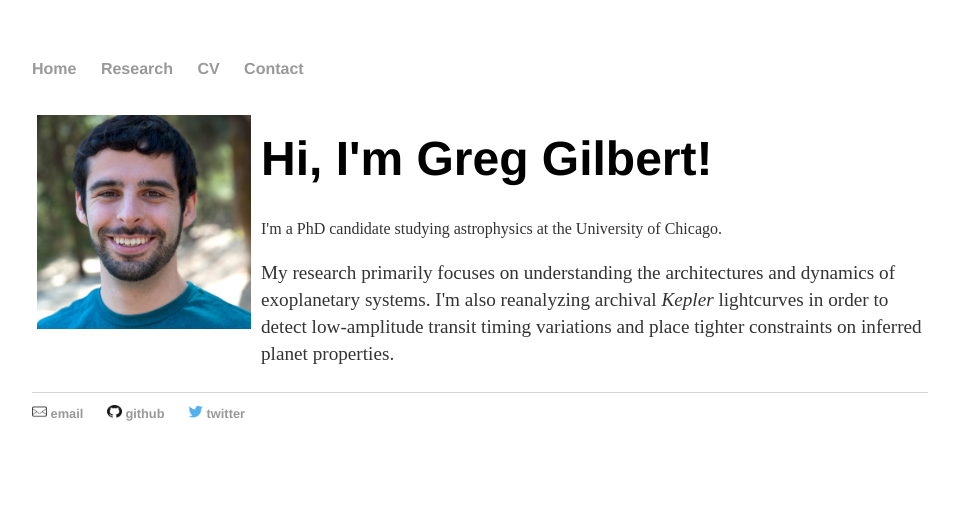
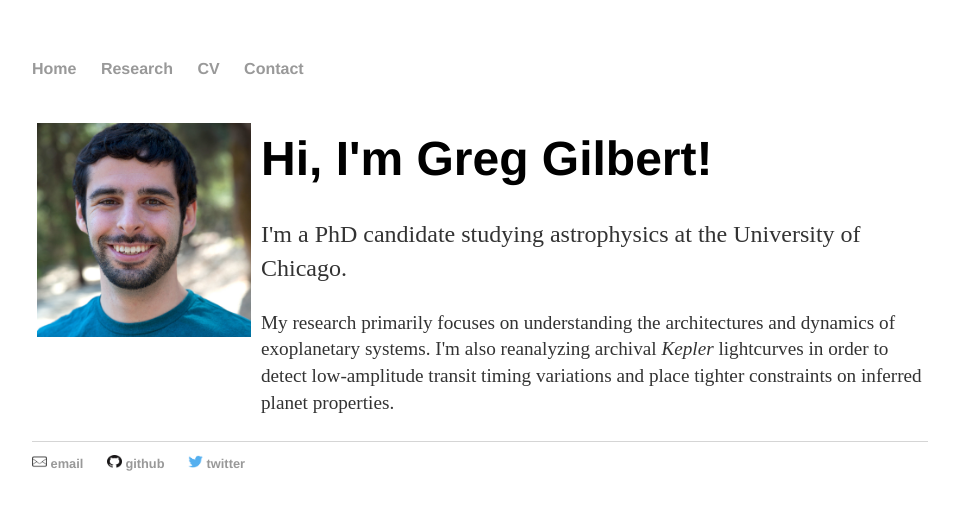
Before and after one commit to gjgilbert/gjgilbert.github.io, a Jekyll site: the page built from index.html, in a window 1280 px wide. Shown: the top 510 px of the page, without its empty margins (160-1119 px from the left). Built offline with Jekyll 4.4.1, drawn with Linux system fonts in a browser that asks for light colours.

Commit message:
Update main.css

```diff
--- a/css/main.css
+++ b/css/main.css
@@ -1,4 +1,3 @@
-
 body {
     margin: 60px auto;
     width: 70%;
@@ -31,7 +30,7 @@ h2 {
 }
 
 p {
-    font-size: 1.5m;
+    font-size: 1.5em;
     line-height: 1.4em;
     color: #333;
 }
```
